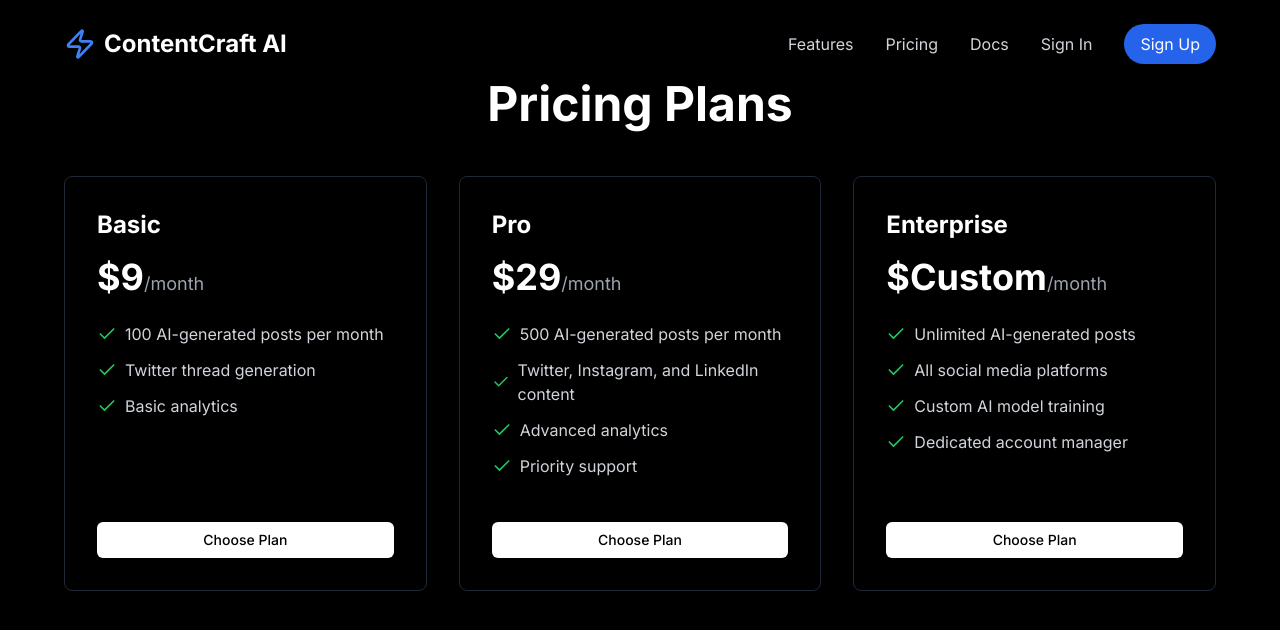
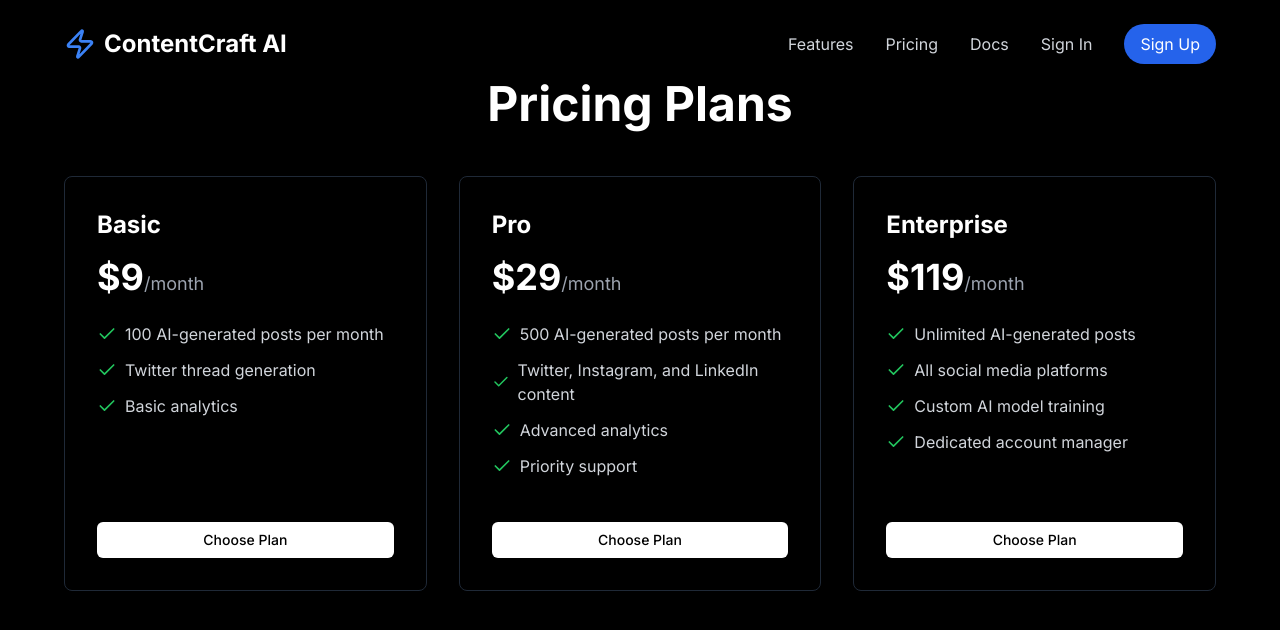
Before and after one commit to JohnKamaujk/contentcraft, a Next.js app: page /pricing in a window 1280 px wide. Shown: the top 630 px of the page. Built offline with nearby package versions, Linux system fonts and the light colour scheme; no server answers.

Commit message:
:sparkles:feat:pricing page

```diff
--- a/app/pricing/page.tsx
+++ b/app/pricing/page.tsx
@@ -29,7 +29,7 @@ const pricingPlans = [
   },
   {
     name: "Enterprise",
-    price: "Custom",
+    price: "119",
     priceId: null,
     features: [
       "Unlimited AI-generated posts",
```
